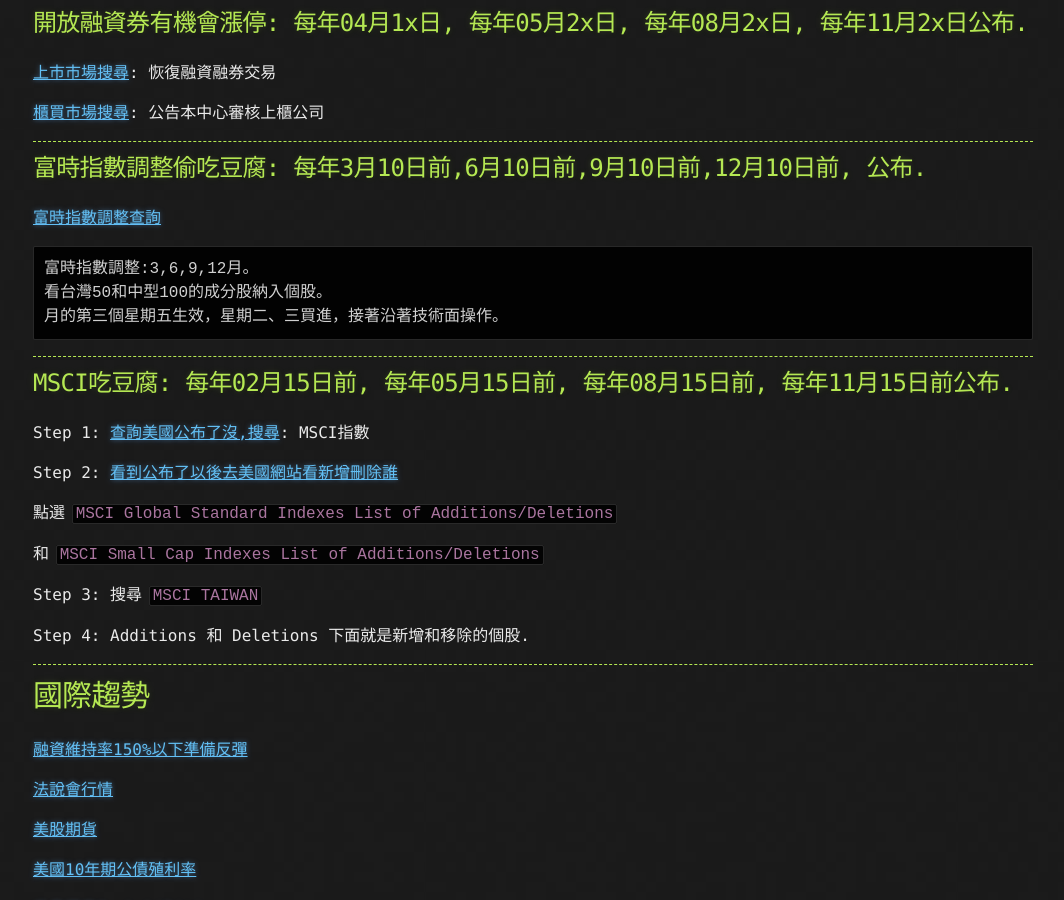
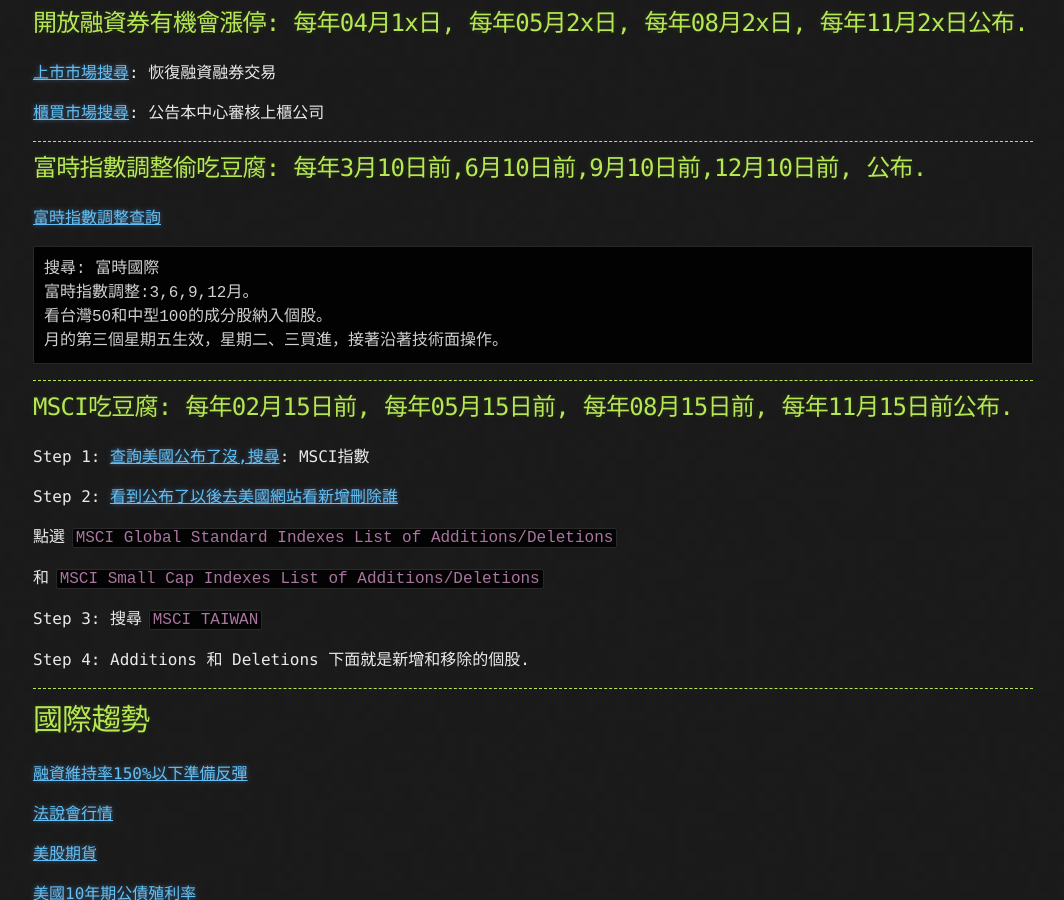
Before and after one commit to lepg5487/Stock_God, a Jekyll site: the page built from experience.md, in a window 1280 px wide and 900 px high, scrolled down 403 px. Shown: the whole window, without its empty margins (107-1171 px from the left). Built offline with Jekyll 4.4.1, drawn with Linux system fonts in a browser that asks for light colours; our own code applies the rules of GitHub Pages for plain Markdown files.

Commit message:
Update experience.md

````diff
--- a/experience.md
+++ b/experience.md
@@ -20,6 +20,7 @@
 ## 富時指數調整偷吃豆腐: 每年3月10日前,6月10日前,9月10日前,12月10日前, 公布.
 [富時指數調整查詢](https://www.taiwanindex.com.tw/technicalNotice/index?count=100&year_range=&month_range=&category=&keyword=%E5%AF%8C%E6%99%82%E5%9C%8B%E9%9A%9B)
 ```
+搜尋: 富時國際
 富時指數調整:3,6,9,12月。
 看台灣50和中型100的成分股納入個股。
 月的第三個星期五生效，星期二、三買進，接著沿著技術面操作。
````
